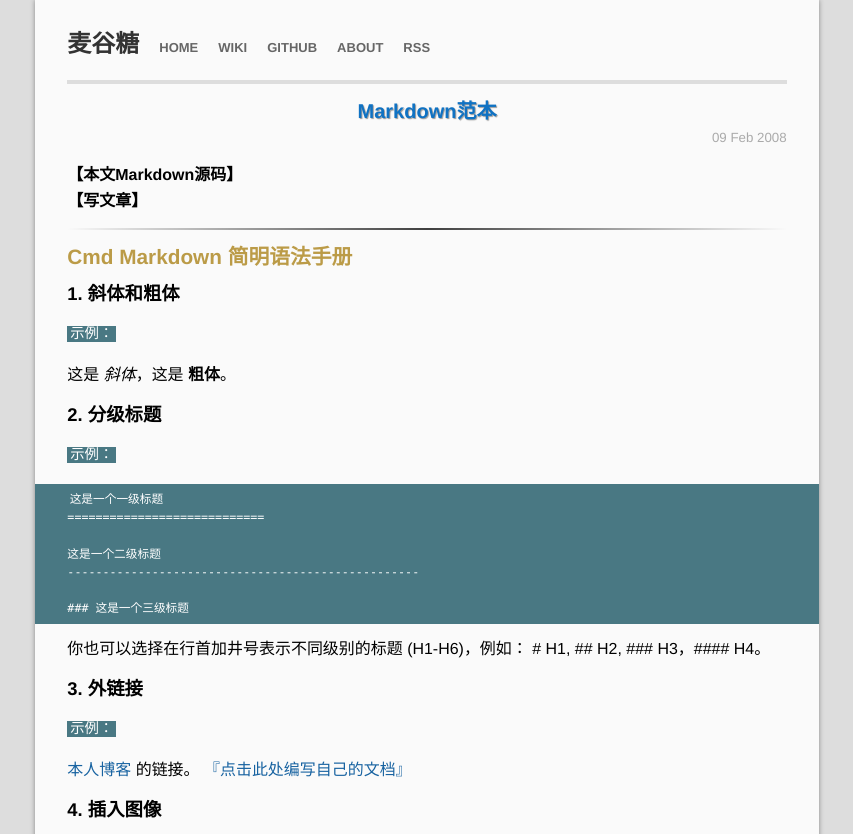
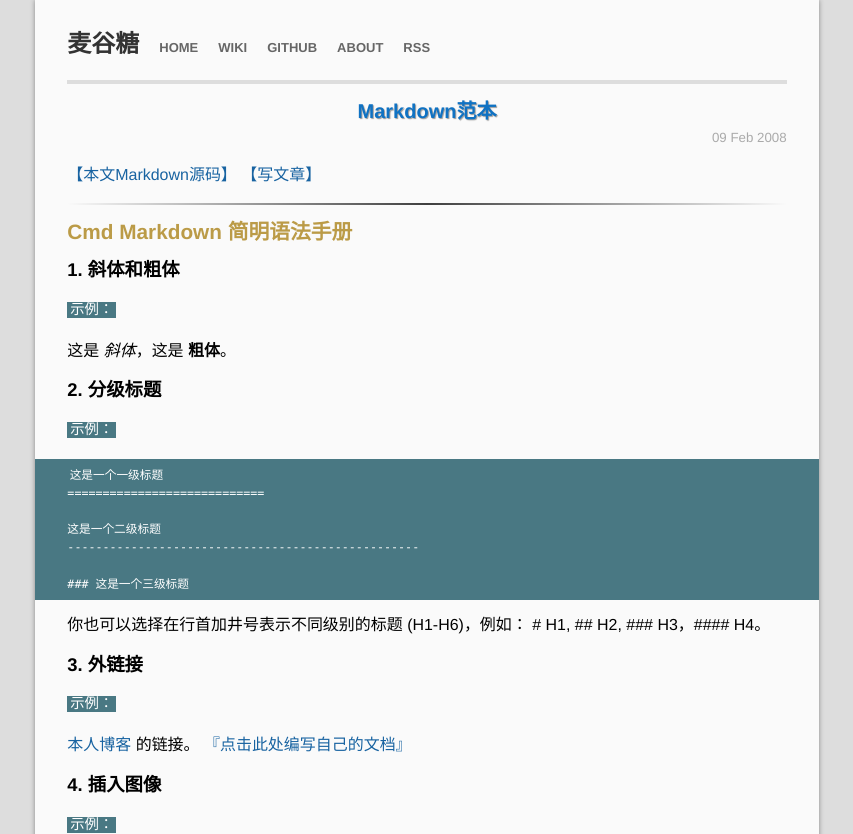
Before and after one commit to mgtang/blog, a Jekyll site: the page built from _posts/2008-2-9-Markdown范本.md, in a window 1280 px wide. Shown: the top 834 px of the page, without its empty margins (213-1066 px from the left). Built offline with Jekyll 4.4.1, drawn with Linux system fonts in a browser that asks for light colours; Markdown is read by kramdown in place of the engine named in the settings; comment, search, counter and statistics services are not loaded; grey boxes are pictures that could not be loaded.

```diff
--- a/_posts/2008-2-9-Markdown范本.md
+++ b/_posts/2008-2-9-Markdown范本.md
@@ -7,7 +7,7 @@ comments: true
 
 <!-- more -->
 
-<h5 href="https://raw.githubusercontent.com/mgtang/blog/gh-pages/_posts/2008-2-9-Markdown%E8%8C%83%E6%9C%AC.md" target="_blank">【本文Markdown源码】</h5>  <h5 href="https://github.com/mgtang/blog/new/gh-pages/_posts" target="_blank">【写文章】</h5>
+<a href="https://raw.githubusercontent.com/mgtang/blog/gh-pages/_posts/2008-2-9-Markdown%E8%8C%83%E6%9C%AC.md" target="_blank">【本文Markdown源码】</a>  <a href="https://github.com/mgtang/blog/new/gh-pages/_posts" target="_blank">【写文章】</a>
 
 ---
 
```
